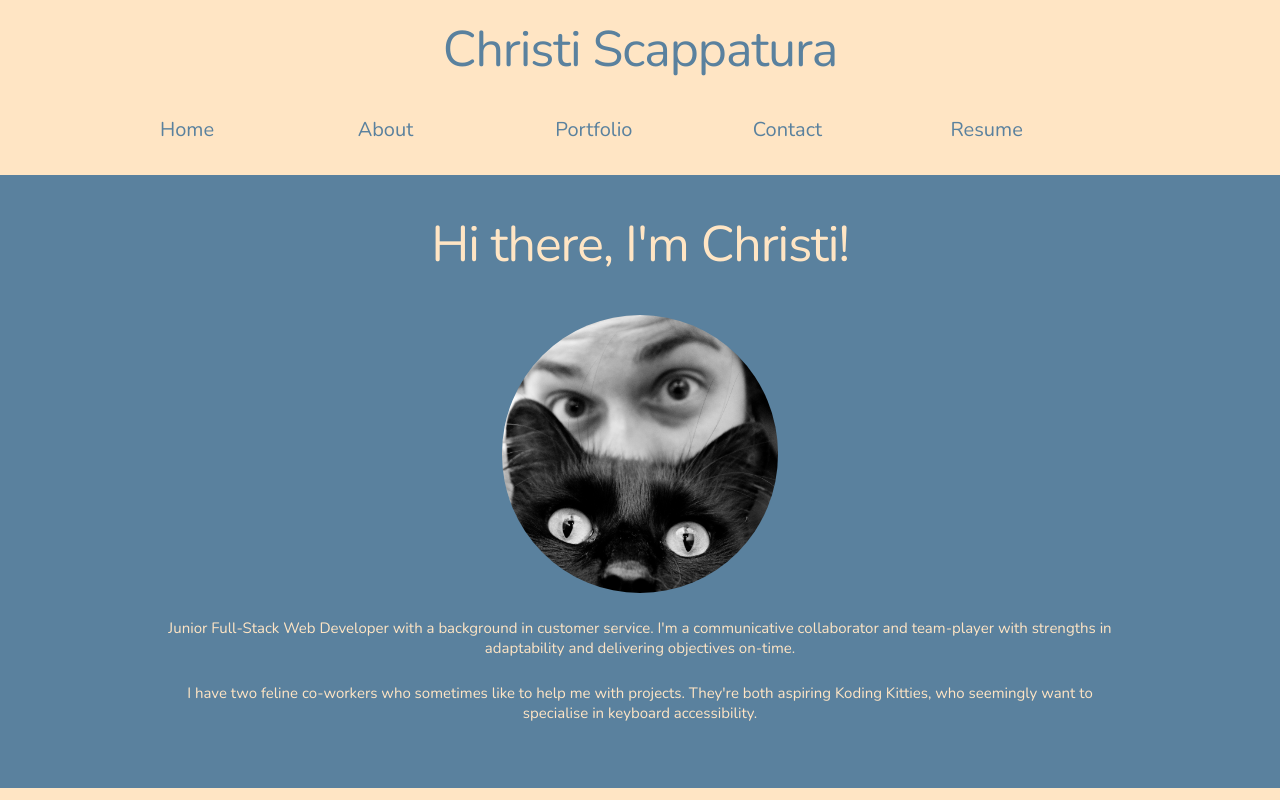
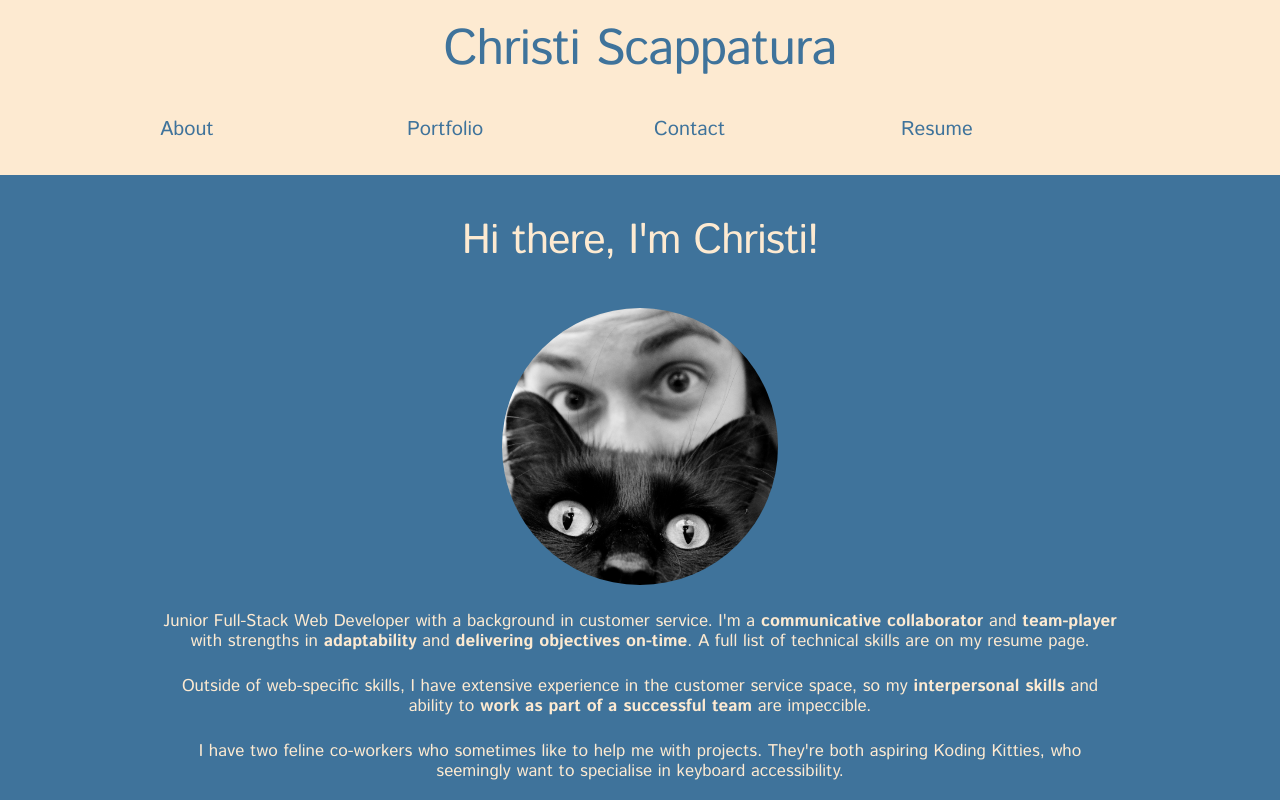
Before and after one commit to jazzberriess/react-portfolio, a React (Create React App) app: page / in a window 1280 px wide. Shown: the top 800 px of the page. Built offline with nearby package versions, Linux system fonts and the light colour scheme.

Commit message:
Removed home page to consolidate into About, added REsume page, added comments to files, updated overall styling to pages

```diff
--- a/src/App.js
+++ b/src/App.js
@@ -1,11 +1,12 @@
 import React from 'react';
-// import Navigation from './components/Navigation';
-import PortfolioContainer from './components/PortfolioContainer';
+
+//import main content component
+import Content from './components/Content';
 
 export default function App() {
   return (
-    <div>
-      <PortfolioContainer />
+    <div className="content-wrapper">
+      <Content />
     </div>
   );
 }
--- a/src/components/PortfolioContainer.js
+++ b/src/components/Content.js
@@ -1,29 +1,38 @@
+//import react and useState method
 import React, { useState } from 'react';
+
+//import components
 import Header from './Header';
+import Footer from './Footer';
+
+//import pages
 import About from './pages/About';
 import Contact from './pages/Contact';
-import Home from './pages/Home';
+import Resume from './pages/Resume';
 import Portfolio from './pages/Portfolio';
-import Footer from './Footer';
+
+//import skeleton CSS and stylesheet
 import './styles/normalize.css';
 import './styles/skeleton.css';
 import './styles/style.css';
 
-export default function PortfolioContainer() {
+//export PortfolioContainer function
+export default function Content() {
   const [currentPage, setCurrentPage] = useState('Home');
 
+  //render page conditionally based on current page location
   const renderPage = () => {
-    if (currentPage === 'About') {
-      return <About />;
-    }
     if (currentPage === 'Contact') {
       return <Contact />;
     }
     if (currentPage === 'Portfolio') {
       return <Portfolio />;
     }
+    if (currentPage === 'Resume') {
+      return <Resume />;
+    }
 
-    return <Home />;
+    return <About />;
   };
 
   const handlePageChange = (page) => setCurrentPage(page);
--- a/src/components/Footer.js
+++ b/src/components/Footer.js
@@ -1,12 +1,16 @@
+//import react
 import React from 'react';
+
+//import fontAwesome icons
 import { FontAwesomeIcon } from '@fortawesome/react-fontawesome';
 import { faGithubSquare, faLinkedin } from '@fortawesome/free-brands-svg-icons';
 import { faEnvelope } from '@fortawesome/free-solid-svg-icons';
 
+//export Footer function
 export default function Footer() {
   return (
     <footer>
-      <div className="container" role="navigation" aria-label="Contact details">
+      <div className="container" role="navigation" aria-label="Contact links">
         <div className="row u-width-full" id="contact-nav">
           <a
             href="https://github.com/jazzberriess"
--- a/src/components/Navigation.js
+++ b/src/components/Navigation.js
@@ -1,33 +1,23 @@
+//import react
 import React from 'react';
 
-import './styles/normalize.css';
-import './styles/skeleton.css';
-import './styles/style.css';
-
+//export Navigation function
 export default function Navigation({ currentPage, handlePageChange }) {
+  //Navigation html
   return (
     <div className="container">
       <div className="row">
         <nav className="navigation">
-          <ul role="navigation" aria-label="Primary navigation">
-            <li className="two columns">
-              <a
-                href="#home"
-                onClick={() => handlePageChange('Home')}
-                aria-label="Skip to Hpme"
-                id="home-link"
-                className={currentPage === 'Home'}
-              >
-                Home
-              </a>
-            </li>
+          <ul
+            className="navigation-list"
+            role="navigation"
+            aria-label="Primary navigation"
+          >
             <li className="two columns">
               <a
                 href="#about-me"
                 onClick={() => handlePageChange('About')}
-                aria-label="Skip to About Me"
-                id="about-me-link"
-                className={currentPage === 'About'}
+                className={currentPage === 'About' ? 'nav-link-active' : ''}
               >
                 About
               </a>
@@ -36,9 +26,7 @@ export default function Navigation({ currentPage, handlePageChange }) {
               <a
                 href="#my-work"
                 onClick={() => handlePageChange('Portfolio')}
-                aria-label="Skip to My Work Portfolio"
-                id="my-projects-link"
-                className={currentPage === 'Portfolio'}
+                className={currentPage === 'Portfolio' ? 'nav-link-active' : ''}
               >
                 Portfolio
               </a>
@@ -47,9 +35,7 @@ export default function Navigation({ currentPage, handlePageChange }) {
               <a
                 href="#contact"
                 onClick={() => handlePageChange('Contact')}
-                aria-label="Skip to Contact"
-                id="contact-me-link"
-                className={currentPage === 'Contact'}
+                className={currentPage === 'Contact' ? 'nav-link-active' : ''}
               >
                 Contact
               </a>
@@ -57,8 +43,9 @@ export default function Navigation({ currentPage, handlePageChange }) {
 
             <li className="two columns">
               <a
-                href="./assets/c-scappatura-technical-resume.pdf"
-                aria-label="Download Resume"
+                href="#resume"
+                onClick={() => handlePageChange('Resume')}
+                className={currentPage === 'Resume' ? 'nav-link-active' : ''}
               >
                 Resume
               </a>
--- a/src/components/pages/About.js
+++ b/src/components/pages/About.js
@@ -1,36 +1,46 @@
+//import react
 import React from 'react';
 
+//import profile image
+import profilepic from '../../assets/images/profile-image.jpg';
+
+//function to render About details
 export default function About() {
   return (
+    <section>
       <div className="container">
         <div className="row">
-        <h2 id="about-me">About Me</h2>
+          <h2>Hi there, I'm Christi!</h2>
+          <img
+            className="profile-pic"
+            src={profilepic}
+            alt="A photograph of Christi with one of their cats."
+          />
           <p>
-          I'm an enthusiastic full-stack junior to the world of web development.
-          For front-end development, I have skills in
-          <span className="bold"> HTML5, CSS</span> and
-          <span className="bold"> JavaScript</span>. I've also used libraries
-          such as <span className="bold"> jQuery</span> and CSS frameworks like
-          <span className="bold"> Bootstrap</span> and
-          <span className="bold"> Skeleton</span>. For back-end development, I
-          have experience in <span className="bold">node.js, express,</span> a
-          variety of
-          <span className="bold"> npm's, SQL, NoSQL databases</span> and the
-          <span className="bold">Sequelize and Mongoose ORMs</span>. I've also
-          used
-          <span className="bold"> Insomnia</span> for API testing and the
-          <span className="bold"> Heroku</span> platform to deploy completed
-          projects on. Outside of web-specific skills, I have extensive
-          experience in the customer service space, so my
+            Junior Full-Stack Web Developer with a background in customer
+            service. I'm a
+            <span className="bold"> communicative collaborator</span> and
+            <span className="bold"> team-player</span> with strengths in
+            <span className="bold"> adaptability</span> and
+            <span className="bold"> delivering objectives on-time</span>. A full
+            list of technical skills are on my resume page.
+          </p>
+
+          <p>
+            Outside of web-specific skills, I have extensive experience in the
+            customer service space, so my
             <span className="bold"> interpersonal skills</span> and ability to
             <span className="bold"> work as part of a successful team</span> are
             impeccible.
           </p>
+
           <p>
-          I'm currently expanding my skillset to include
-          <span className="bold">React</span>.
+            I have two feline co-workers who sometimes like to help me with
+            projects. They're both aspiring Koding Kitties, who seemingly want
+            to specialise in keyboard accessibility.
           </p>
         </div>
       </div>
+    </section>
   );
 }
--- a/src/components/pages/Home.js
+++ /dev/null
@@ -1,28 +0,0 @@
-import React from 'react';
-
-import profilepic from '../../assets/images/profile-image.jpg';
-
-export default function Home() {
-  return (
-    <div className="container">
-      <div className="row">
-        <h1>Hi there, I'm Christi!</h1>
-        <img
-          className="profile-pic"
-          src={profilepic}
-          alt="A photograph of Christi with one of their cats."
-        />
-        <p>
-          Junior Full-Stack Web Developer with a background in customer service.
-          I'm a communicative collaborator and team-player with strengths in
-          adaptability and delivering objectives on-time.
-        </p>
-        <p>
-          I have two feline co-workers who sometimes like to help me with
-          projects. They're both aspiring Koding Kitties, who seemingly want to
-          specialise in keyboard accessibility.
-        </p>
-      </div>
-    </div>
-  );
-}
--- /dev/null
+++ b/src/components/pages/Resume.js
@@ -0,0 +1,47 @@
+//import react
+import React from 'react';
+
+//export resume function
+export default function Resume() {
+  return (
+    <section>
+      <div className="container">
+        <div className="row">
+          <h3>Front End Skills</h3>
+          <ul className="skills">
+            <li>HTML5</li>
+            <li>CSS3</li>
+            <li>JavaScript</li>
+            <li>jQuery library</li>
+            <li>Bootstrap CSS framework</li>
+            <li>Skeleton CSS boilerplate</li>
+            <li>Handlebars</li>
+            <li>React</li>
+          </ul>
+
+          <h3>Back End Skills</h3>
+
+          <ul className="skills">
+            <li>Node.js</li>
+            <li>Express</li>
+            <li>SQL databases, MySQL and the Sequelize ORM</li>
+            <li>NoSQL databases such as MongoDB and the Mongoose ORM</li>
+            <li>GraphQL</li>
+            <li>Apollo</li>
+
+            <li>Insomnia for API testing</li>
+            <li>Heroku for deployment</li>
+          </ul>
+        </div>
+        <div className="row" id="resume">
+          <a
+            href="./assets/c-scappatura-technical-resume.pdf"
+            aria-label="Download Resume"
+          >
+            Download Resume
+          </a>
+        </div>
+      </div>
+    </section>
+  );
+}
--- a/src/components/styles/style.css
+++ b/src/components/styles/style.css
@@ -1,13 +1,11 @@
-@import url('https://fonts.googleapis.com/css?family=Nunito');
+/* Import google font */
+@import url('https://fonts.googleapis.com/css?family=Istok+Web:300,400,500,700');
 
+/* set variables for colours */
 :root {
-  --blue: #5a819e;
-  --beige: #ffe5c4;
-  --orange: #ffc1aa;
-  --purple: #7c7aa1;
-  --pink: #f59c9c;
-  --teal: #6ec3c0;
-  --split: linear-gradient(var(--beige), var(--blue));
+  --blue: #3f739b;
+  --beige: #fdead1;
+  --teal: #11a19d;
 }
 
 * {
@@ -18,13 +16,22 @@ html,
 body {
   scroll-behavior: smooth;
   min-height: 100vh;
+  flex: 1;
   width: 100%;
-  font-family: 'Nunito', sans-serif;
+  font-family: 'Istok Web', sans-serif;
   line-height: 2rem;
   background-color: var(--blue);
   color: var(--beige);
 }
 
+/* content wrapper to help footer stay at the bottom of the page */
+.content-wrapper {
+  display: flex;
+  flex-direction: column;
+  min-height: 100vh;
+}
+
+/* styling for Header */
 header {
   background-color: var(--beige);
   font-size: 2rem;
@@ -41,36 +48,21 @@ header h1 {
   text-align: center;
 }
 
-footer {
-  color: var(--blue);
-  background-color: var(--beige);
-  margin-top: 4rem;
-  padding-bottom: 1rem;
-  width: 100vw;
-  text-align: center;
-}
-
-main {
-  text-align: center;
-  margin-top: 4rem;
-}
-
-#contact-form {
-  text-align: left;
-}
-
-#example-message {
-  resize: vertical;
-}
-
+/* navigation styling */
 .navigation {
   display: flex;
   flex-direction: row;
   justify-content: space-between;
 }
 
+/* nav active link styling */
+.nav-link-active {
+  color: var(--teal) !important;
+  font-size: 2.3rem;
+}
+
 /* navigation list styling */
-ul {
+.navigation-list {
   list-style: none;
   display: flex;
   flex-direction: row;
@@ -83,30 +75,86 @@ ul {
   margin-top: 2rem;
 }
 
-li {
+.navigation-list li {
   flex-grow: 1;
   flex-shrink: 0;
   flex-basis: 0;
   max-width: 100%;
 }
 
-/* footer icon styling */
-.contact-icons {
-  margin: 1rem;
-}
-
-#contact-nav {
-  padding-top: 2rem;
+/* styling for Main */
+main {
   text-align: center;
-}
-
-#contact-nav a {
-  color: var(--purple);
+  margin-top: 4rem;
+  margin-bottom: 4rem;
 }
 
 /* styling for bolded elements */
 .bold {
+  font-weight: 700;
+}
+
+/* setting font size for paragraphs and LI items */
+p,
+.skills li {
+  font-size: 1.7rem;
+}
+
+/* Contact form styling */
+/* setting text alignment for contact form */
+#contact-form {
+  text-align: left;
+}
+/* setting font colour for input and textareas on contact form */
+input,
+textarea {
+  color: var(--blue);
+}
+
+/* ensuring that message box can only be resized vertically */
+#example-message {
+  resize: vertical;
+}
+
+/* button styling for form submit */
+button {
   font-weight: 900;
+  color: var(--beige) !important;
+}
+
+button:hover,
+button:active {
+  color: white !important;
+  font-size: 1.15rem;
+}
+
+/* Resume page styling */
+
+/* styling for skills list */
+.skills {
+  display: flex;
+  flex-direction: column;
+  align-items: stretch;
+}
+.skills li {
+  display: flex;
+  justify-content: center;
+}
+
+/* styling for resume link */
+#resume {
+  font-size: 2.5rem;
+  padding-bottom: 2rem;
+}
+
+#resume a {
+  text-decoration: none;
+  color: #dfeefa;
+}
+
+#resume a:hover,
+#resume a:active {
+  font-size: 2.55rem;
 }
 
 /* positioning portfolio images for text overlay */
@@ -156,6 +204,7 @@ li {
   filter: invert(1);
 }
 
+/* styling for profile image */
 .profile-pic {
   width: 33%;
   height: auto;
@@ -163,9 +212,41 @@ li {
   padding: 2rem;
 }
 
+/* styling for projects on protfolio page */
 .projects {
   display: flex;
   justify-content: center;
+  margin-bottom: 1.5rem;
+}
+/* styling for project images */
+.project-image {
+  border: solid 0.2rem black;
+  box-shadow: 0.2rem 0.2rem 0.3rem var(--beige);
+}
+
+/* styling for footer */
+footer {
+  color: var(--blue);
+  background-color: var(--beige);
+  margin-top: auto;
+  padding-bottom: 1rem;
+  width: 100vw;
+  text-align: center;
+  bottom: 0;
+}
+
+/* footer icon styling */
+.contact-icons {
+  margin: 1rem;
+}
+
+#contact-nav {
+  padding-top: 2rem;
+  text-align: center;
+}
+
+#contact-nav a {
+  color: var(--blue);
 }
 
 /* media query to handle hover state on mobile and tablet devices */
```
Also changed, not shown: src/components/Header.js (+3 -4 lines), src/components/pages/Contact.js (+22 -13 lines), src/components/pages/Portfolio.js (+7 -6 lines), 1 other file (tests, documents, lock files or other folders). Lines whose indentation alone changed are shown as unchanged.
